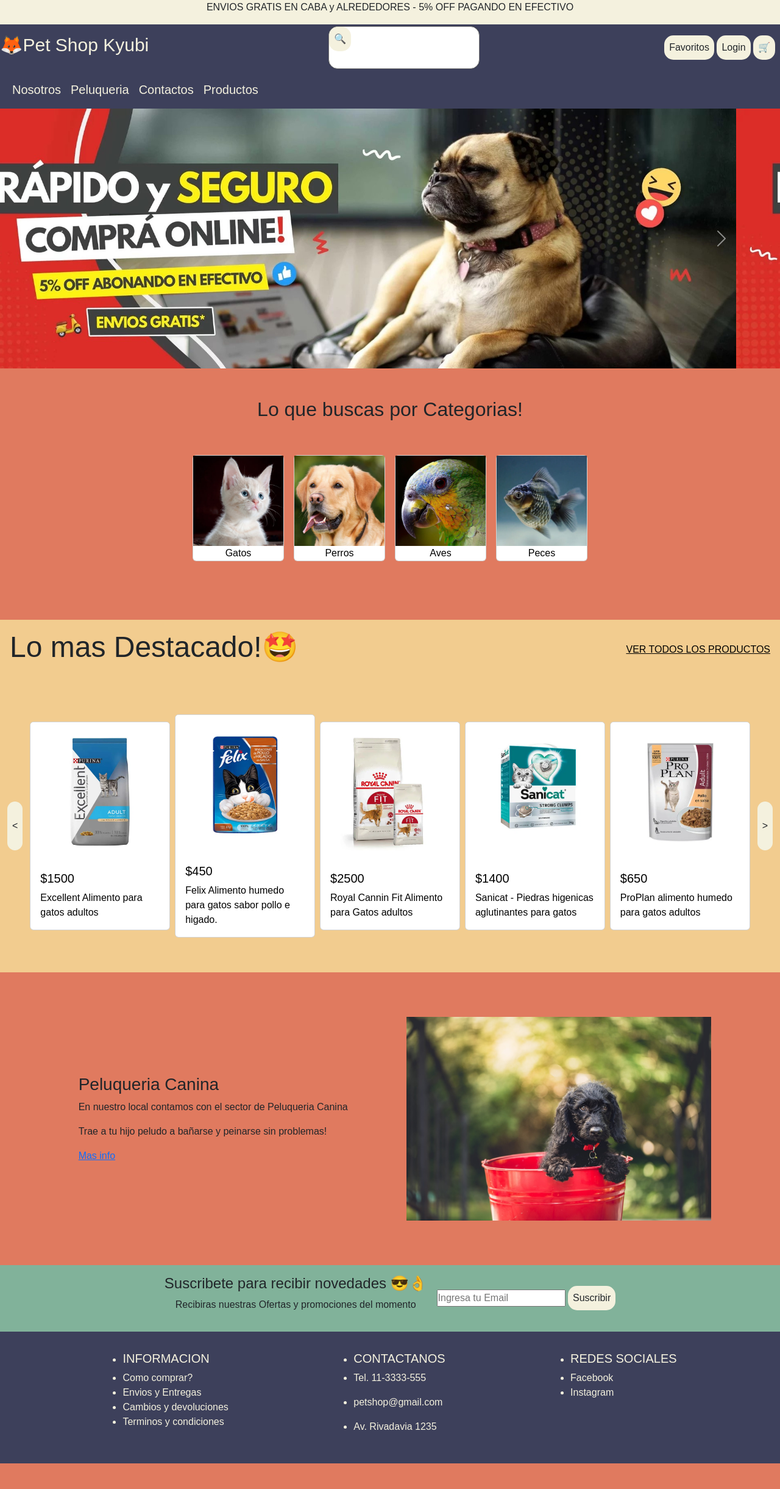
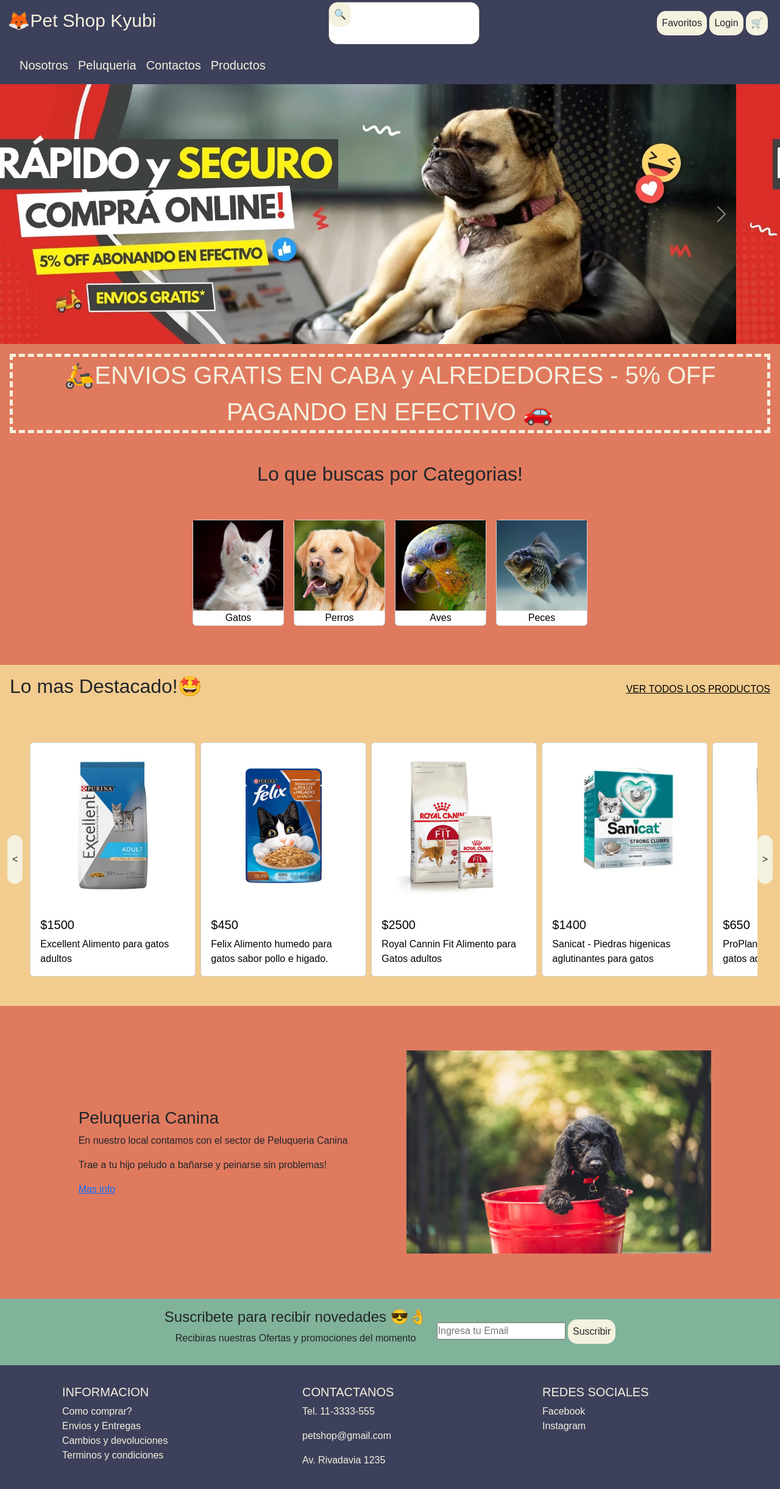
Before and after one commit to NerinaPac/PetShop-Kyubi, a website: page index.html in a window 1280 px wide. Shown: the whole page at 61% size. Before the commit the page ends 2399 px from the top, so only its background shows below. Drawn offline with Linux system fonts and the light colour scheme.

Commit message:
arreglo de resposive en destacados

```diff
--- a/index.html
+++ b/index.html
@@ -12,11 +12,7 @@
 </head>
 <body>
     <!--  ================= COMIENZO DE HEADER =========================== -->
-    <header>
-        <div class="textoEnvios">
-            <p>ENVIOS GRATIS EN CABA y ALREDEDORES - 5% OFF PAGANDO EN EFECTIVO</p>
-        </div>
-
+    <header class="container-fluid">
         <!-- ==== LOGO ============= -->
         <div class="contenedorLogo">
             <a class="aLogo" href="./index.html">
@@ -136,6 +132,15 @@
 
         <!-- CIERRE DE CARRUCEL -->
 
+
+
+        <div class="textoEnvios">
+            <p> 🛵ENVIOS GRATIS EN CABA y ALREDEDORES - 5% OFF PAGANDO EN EFECTIVO 🚗</p>
+        </div>
+
+
+
+
         <!-- SECCION CATEGORIAS (SELECCION DE TIPO DE MASCOTAS) -->
         <section class="categorias container-fluid">
             <h2 class="categoriasTitulo">Lo que buscas por Categorias!</h2>
@@ -189,7 +194,9 @@
 
                 <div class="contenedorProductosDestacados container-fluid">
 
-                    <div class="card cardPet" style="width: 18rem;">
+                    <div class="row">
+                    <div class="col-sm-6 mb-3 mb-sm-0">
+                    <div class="card cardPet">
                         <a href="./pages/producto.html">
                             <img src="./media/img/productos/excellient.webp" class="card-img-top" alt="alimento para gatos marca excellent">
                             <div class="card-body">
@@ -198,8 +205,13 @@
                             </div>
                         </a>
                     </div>
+                    </div>
+                    </div>
 
-                    <div class="card cardPet" style="width: 18rem;">
+                    <div class="row">
+                        <div class="col-sm-6 mb-3 mb-sm-0">
+
+                    <div class="card cardPet">
                         <a href="./pages/producto.html">
                             <img src="./media/img/productos/felixHumedo.webp" class="card-img-top" alt="alimento para gatos marca excellent">
                             <div class="card-body">
@@ -208,8 +220,12 @@
                             </div>
                         </a>
                     </div>
+                    </div>
+                    </div>
 
-                    <div class="card cardPet" style="width: 18rem;">
+                    <div class="row">
+                        <div class="col-sm-6 mb-3 mb-sm-0">
+                    <div class="card cardPet">
                         <a href="./pages/producto.html">
                             <img src="./media/img/productos/royalFit.webp" class="card-img-top" alt="alimento para gatos marca excellent">
                             <div class="card-body">
@@ -218,8 +234,12 @@
                             </div>
                         </a>
                     </div>
+                    </div>
+                    </div>
 
-                    <div class="card cardPet" style="width: 18rem;">
+                    <div class="row">
+                        <div class="col-sm-6 mb-3 mb-sm-0">
+                    <div class="card cardPet">
                         <a href="./pages/producto.html">
                             <img src="./media/img/productos/piedrasSanicat.webp" class="card-img-top" alt="alimento para gatos marca excellent">
                             <div class="card-body">
@@ -228,8 +248,12 @@
                             </div>
                         </a>
                     </div>
+                    </div>
+                    </div>
 
-                    <div class="card cardPet" style="width: 18rem;">
+                    <div class="row">
+                        <div class="col-sm-6 mb-3 mb-sm-0">
+                    <div class="card cardPet">
                         <a href="./pages/producto.html">
                             <img src="./media/img/productos/proplanHumedo.webp" class="card-img-top" alt="alimento para gatos marca excellent">
                             <div class="card-body">
@@ -238,6 +262,8 @@
                             </div>
                         </a>
                     </div>
+                    </div>
+                </div>
 
                 </div>
 
@@ -287,17 +313,19 @@
     <!-- PIE DE PAGINA -->
     <footer class="container-fluid">
 
+
         <div class="footerInfo">
             <ul class="listaFooter">
                 <li><h5>INFORMACION</h5></li>
-                <li><a>Como comprar?</a></li>
-                <li><a>Envios y Entregas</a></li>
-                <li><a>Cambios y devoluciones</a></li>
-                <li><a>Terminos y condiciones</a></li>
+                <li><a href="#">Como comprar?</a></li>
+                <li><a href="#">Envios y Entregas</a></li>
+                <li><a href="#">Cambios y devoluciones</a></li>
+                <li><a href="#">Terminos y condiciones</a></li>
             </ul>
         </div>
 
         <div class="footerInfo">
+
         <ul class="ListaFooter">
             <li><h5>CONTACTANOS</h5></li>
             <li><p>Tel. 11-3333-555</p></li>
@@ -309,8 +337,8 @@
         <div class="footerInfo">
             <ul class="ListaFooter">
             <li><h5>REDES SOCIALES</h5></li>
-            <li><a href="">Facebook</a></li>
-            <li><a href="">Instagram</a></li>
+            <li><a href="#">Facebook</a></li>
+            <li><a href="#">Instagram</a></li>
             </ul>
         </div>
     </footer>
--- a/scss/partials/_card-mascotas.scss
+++ b/scss/partials/_card-mascotas.scss
@@ -1,6 +1,6 @@
 .categorias{
     text-align: center;
-    padding: 3rem 0;
+    padding: 1rem 0;
 
 .contenedorCategorias{
     display: flex;
--- a/scss/partials/_cards.scss
+++ b/scss/partials/_cards.scss
@@ -1,5 +1,6 @@
 .cardPet {
     transition: all 0.2s;
+    width: 17rem;
 
     a{
         text-decoration: none;
--- a/scss/partials/_contenedor-cards.scss
+++ b/scss/partials/_contenedor-cards.scss
@@ -12,7 +12,7 @@
         }
 
         h2{
-            font-size: 3rem;
+            font-size: 2rem;
         }
     }
 
--- a/scss/partials/_footer.scss
+++ b/scss/partials/_footer.scss
@@ -6,13 +6,33 @@
     padding: 1rem;
 
     .footerInfo{
+        width: 20rem;
         padding: 1rem;
         color: $beigeClaro;
 
-        a{
-            color: $beigeClaro;
-            text-decoration: none;
+        ul{
+            padding: 0;
+
+            li{
+                list-style: none;
+
+
+
+                a{
+                 color: $beigeClaro;
+                 text-decoration: none;
+
+             }
+
+             }
+
+
+
         }
+
+
+
+
 
     }
 
--- a/scss/partials/_header.scss
+++ b/scss/partials/_header.scss
@@ -5,18 +5,13 @@
     align-items: center;
     justify-content: space-between;
     grid-template-areas:
-    "envios envios envios"
     "logo buscador login"
     "navegacion navegacion navegacion";
     position: sticky;
     top: 0;
     z-index: 99;
 
-    .textoEnvios{
-        background-color:$beigeClaro;
-        text-align: center;
-        grid-area: envios;
-    }
+
 
     /* ========= LOGO =============== */
 
--- a/scss/partials/_mediaquerys.scss
+++ b/scss/partials/_mediaquerys.scss
@@ -6,6 +6,10 @@
 @media (max-width: 768px) {
 
     /* =========== INDEX ============= */
+    p,a{
+        font-size: $letrasMobile;
+    }
+
     header{
         display: grid;
         text-align: center;
@@ -16,7 +20,7 @@
         "logo logo login"
         "navegacion navegacion navegacion";
 
-        .buscador{
+       .buscador{
             justify-self: center;
             margin: 1rem 0;
         }
@@ -26,7 +30,50 @@
         }
     }
 
+
+    .textoEnvios{
+        p{
+            font-size: 1rem;
+            border: 2px dashed $beigeClaro;
+        }
+    }
     /* ================================================ */
+
+    .categorias{
+        h2{
+            font-size: $titulosMobile;
+        }
+    }
+
+/* ================ */
+
+    .encabezadoProductosDestacados{
+       flex-direction: column;
+
+       a{
+            align-self: end;
+            font-size: $letrasMobile;
+        }
+
+
+
+    }
+
+    .contenedorProductosDestacados{
+        max-height: 20rem;
+
+
+
+        .cardPet{
+            width: 10rem;
+            height: 18rem;
+
+            p{
+                font-size: 12px;
+            }
+        }
+
+    }
 
 
 /* ================================================ */
@@ -34,12 +81,36 @@
     .peluqueriaPublic{
         flex-direction: column;
         height: auto;
+        .peluqueriaTexto{
+            text-align: center;
+
+        h3{
+            font-size: $titulosMobile;
+        }
+
+    }
     }
 
     .suscribete{
         flex-direction: column;
-        padding: 2rem;
+        padding: 2rem 1rem;
+        h4{
+            font-size: $titulosMobile;
+        }
+
     }
+
+    /*============== footer ================ */
+    footer{
+        text-align: center;
+        padding: 0;
+
+        .footerInfo{
+            text-align: center;
+            padding: 1rem 0;
+        }
+    }
+
 
     /* ---------- PAGINA DE CATEGORIAS -------- */
 
--- /dev/null
+++ b/scss/partials/_texto-envios.scss
@@ -0,0 +1,10 @@
+.textoEnvios{
+    text-align: center;
+    padding: 1rem;
+
+    p{
+        color: $beigeClaro;
+        font-size: 40px;
+        border: 5px dashed $beigeClaro;
+    }
+}
--- a/scss/partials/_variables.scss
+++ b/scss/partials/_variables.scss
@@ -3,3 +3,6 @@
     $purpura:#3d405b;
     $verde:#81b29a;
     $beigeOscuro:#f2cc8f;
+
+    $titulosMobile:35px;
+    $letrasMobile:20px;
--- a/scss/style.scss
+++ b/scss/style.scss
@@ -2,6 +2,7 @@
 @import "partials/reset";
 @import "partials/mixins";
 @import "partials/header";
+@import "partials/texto-envios";
 @import "partials/btn";
 
 @import "partials/card-mascotas";
```
Also changed, not shown: css/style.css, 1 other file.
